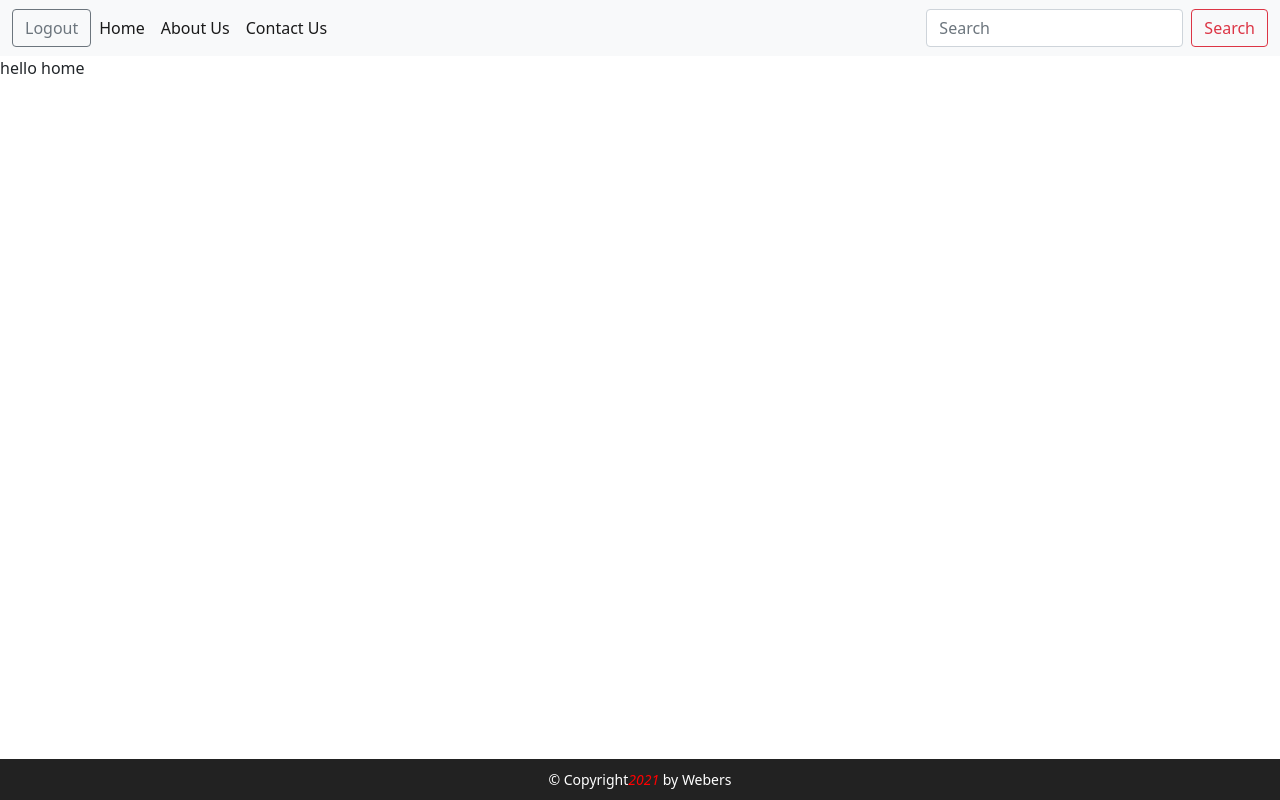
After one commit to shubhamsamanta1/weber-website, a Django app: page /home in a window 1280 px wide. The commit adds this page. Run offline with Django 3.2, Linux system fonts and the light colour scheme.

Commit message:
updates push 1

```diff
--- /dev/null
+++ b/templates/about.html
@@ -0,0 +1,6 @@
+{% extends 'base.html' %}
+{% block tittle %}About{% endblock tittle %}
+{% block body %}
+hello about
+
+{% endblock body %}
--- /dev/null
+++ b/templates/base.html
@@ -0,0 +1,101 @@
+<!doctype html>
+<html lang="en">
+<style>
+footer {
+    background-color: #222;
+    color: #fff;
+    font-size: 14px;
+    bottom: 0;
+    position: fixed;
+    left: 0;
+    right: 0;
+    text-align: center;
+    z-index: 999;
+}
+
+footer p {
+    margin: 10px 0;
+}
+
+footer i {
+    color: red;
+}
+
+footer a {
+    color: #3c97bf;
+    text-decoration: none;
+}
+</style>
+  <head>
+    <!-- Required meta tags -->
+    <meta charset="utf-8">
+    <meta name="viewport" content="width=device-width, initial-scale=1">
+
+    <!-- Bootstrap CSS -->
+    <link href="https://cdn.jsdelivr.net/npm/bootstrap@5.0.1/dist/css/bootstrap.min.css" rel="stylesheet" integrity="sha384-+0n0xVW2eSR5OomGNYDnhzAbDsOXxcvSN1TPprVMTNDbiYZCxYbOOl7+AMvyTG2x" crossorigin="anonymous">
+
+    <title> {% block tittle %} {% endblock tittle %} | Weber</title>
+  </head>
+  <body>
+   <nav class="navbar navbar-expand-lg navbar-light bg-light">
+  <div class="container-fluid">
+  {% if user.is_authenticated %}
+    <a class="navbar-brand">Welcome {{request.user}}</a>
+  {% endif %}
+    <button class="navbar-toggler" type="button" data-bs-toggle="collapse" data-bs-target="#navbarSupportedContent" aria-controls="navbarSupportedContent" aria-expanded="false" aria-label="Toggle navigation" bgclor="pink">
+      <span class="navbar-toggler-icon"></span>
+    </button>
+    <form class="d-flex" action='/signout' method='post'>
+    {% csrf_token %}
+        <button class="btn btn-outline-secondary" type="submit">Logout</button>
+      </form>
+    <div class="collapse navbar-collapse" id="navbarSupportedContent">
+      <ul class="navbar-nav me-auto mb-2 mb-lg-0">
+        <li class="nav-item">
+          <a class="nav-link active" aria-current="page" href="/home">Home</a>
+        </li>
+
+         <li class="nav-item">
+          <a class="nav-link active" aria-current="page" href="/about">About Us</a>
+        </li>
+
+         <li class="nav-item">
+          <a class="nav-link active" aria-current="page" href="/contact">Contact Us</a>
+        </li>
+
+
+      </ul>
+      <form class="d-flex">
+        <input class="form-control me-2" type="search" placeholder="Search" aria-label="Search">
+        <button class="btn btn-outline-danger" type="submit">Search</button>
+      </form>
+    </div>
+  </div>
+</nav>
+{% for messages in messages %}
+<div class="alert alert-{{messages.tags}} alert-dismissible fade show" role="alert">
+  <strong>Message:</strong> {{messages}}
+  <button type="button" class="btn-close" data-bs-dismiss="alert" aria-label="Close"></button>
+</div>
+{% endfor %}
+{% block body %}  {% endblock body%}
+
+<footer>
+	<p>
+		© Copyright<i class="fa fa-heart">2021</i> by
+		<a target="_blank">Webers</a>
+	</p>
+</footer>
+
+
+    <!-- Optional JavaScript; choose one of the two! -->
+
+    <!-- Option 1: Bootstrap Bundle with Popper -->
+    <script src="https://cdn.jsdelivr.net/npm/bootstrap@5.0.1/dist/js/bootstrap.bundle.min.js" integrity="sha384-gtEjrD/SeCtmISkJkNUaaKMoLD0//ElJ19smozuHV6z3Iehds+3Ulb9Bn9Plx0x4" crossorigin="anonymous"></script>
+
+    <!-- Option 2: Separate Popper and Bootstrap JS -->
+    <!--
+    <script src="https://cdn.jsdelivr.net/npm/@popperjs/core@2.9.2/dist/umd/popper.min.js" integrity="sha384-IQsoLXl5PILFhosVNubq5LC7Qb9DXgDA9i+tQ8Zj3iwWAwPtgFTxbJ8NT4GN1R8p" crossorigin="anonymous"></script>
+    <script src="https://cdn.jsdelivr.net/npm/bootstrap@5.0.1/dist/js/bootstrap.min.js" integrity="sha384-Atwg2Pkwv9vp0ygtn1JAojH0nYbwNJLPhwyoVbhoPwBhjQPR5VtM2+xf0Uwh9KtT" crossorigin="anonymous"></script>
+    -->
+</html>
--- /dev/null
+++ b/templates/contact.html
@@ -0,0 +1,6 @@
+{% extends 'base.html' %}
+{% block tittle %}Contact{% endblock tittle %}
+{% block body %}
+hello contact
+
+{% endblock body %}
--- /dev/null
+++ b/templates/home.html
@@ -0,0 +1,6 @@
+{% extends 'base.html' %}
+{% block tittle %}Home{% endblock tittle %}
+{% block body %}
+hello home
+
+{% endblock body %}
--- a/weber/settings.py
+++ b/weber/settings.py
@@ -12,6 +12,7 @@ https://docs.djangoproject.com/en/3.2/ref/settings/
 
 from pathlib import Path
 import os
+from django.contrib.messages import constants as messages
 
 # Build paths inside the project like this: BASE_DIR / 'subdir'.
 BASE_DIR = Path(__file__).resolve().parent.parent
@@ -128,3 +129,7 @@ DEFAULT_AUTO_FIELD = 'django.db.models.BigAutoField'
 STATICFILES_DIRS =[
     os.path.join(BASE_DIR,'static'),
 ]
+
+MESSAGE_TAGS = {
+    messages.ERROR: 'danger'
+}
--- a/weber/urls.py
+++ b/weber/urls.py
@@ -16,9 +16,9 @@ Including another URLconf
 from django.contrib import admin
 from django.urls import path, include
 
-admin.site.site_header = "webser labruary"
-admin.site.site_title = "labruary Admin Portal"
-admin.site.index_title = "Welcome to labruary"
+admin.site.site_header = "Weber Admin"
+admin.site.site_title = "Webwer Admin Portal"
+admin.site.index_title = "Welcome to Weber"
 
 urlpatterns = [
     path('admin/', admin.site.urls),
--- a/webster/urls.py
+++ b/webster/urls.py
@@ -4,4 +4,10 @@ from webster import views
 
 urlpatterns = [
     path('', views.index, name='index'),
+    path('home', views.home, name='home'),
+    path('about', views.about, name='about'),
+    path('contact', views.contact, name='contact'),
+    path('signup', views.signup, name='signup'),
+    path('signin', views.signin, name='signin'),
+    path('signout', views.signout, name='signout'),
 ]
--- a/webster/views.py
+++ b/webster/views.py
@@ -1,5 +1,65 @@
-from django.shortcuts import render,HttpResponse
+from os import pardir
+from django.shortcuts import redirect, render,HttpResponse
+from django.contrib import messages
+from django.contrib.auth.models import User
+from django.contrib.auth import authenticate, login, logout
+from django.contrib import messages
 
 def index(request):
+    return render(request,'baselilo.html')
 
-    return render(request,'baselilo.html')
+def home(request):
+    return render(request,'home.html')
+
+def about(request):
+    return render(request,'about.html')
+
+def contact(request):
+    return render(request,'contact.html')
+
+def signup(request):
+     if request.method =='POST':
+        username = request.POST['username']
+        name = request.POST['name']
+        last = request.POST['last']
+        email= request.POST['email']
+        password= request.POST['password']
+
+        if User.objects.filter(username=username).exists():
+
+            return HttpResponse("Input error -- Username Exists please to back and fill again")
+
+        if User.objects.filter(email=email).exists():
+
+            return HttpResponse("Input error -- Email Exists please to back and fill again")
+
+        myuser = User.objects.create_user(username=username, email=email, password=password)
+        myuser.first_name = name
+        myuser.last_name = last
+        myuser.save()
+        messages.success(request,"Your Account Has Been Created Succesfully")
+        return redirect('home')
+
+     return HttpResponse('404 - Not Allowed')
+
+
+def signin(request):
+    if request.method =='POST':
+        username = request.POST['username']
+        password = request.POST['password']
+        user = authenticate(request, username=username, password=password)
+        if user is not None:
+            login(request, user)
+            messages.success(request,"logged in")
+            return redirect("home")
+        else:
+            return HttpResponse('Input error -- No user found please fo back and fill again')
+
+    return HttpResponse('404 - Not Allowed')
+
+def signout(request):
+    if request.method =='POST':
+        logout(request)
+        return redirect('index')
+
+    return HttpResponse('404 - Not Allowed')
```
Also changed, not shown: templates/baselilo.html (+24 -20 lines), templates/basepack.html (added, +10 -0 lines), db.sqlite3, templates/reg.html (deleted).
